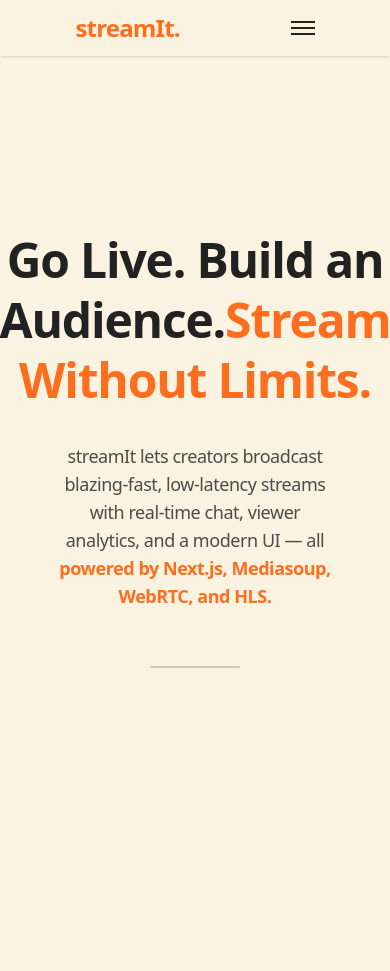
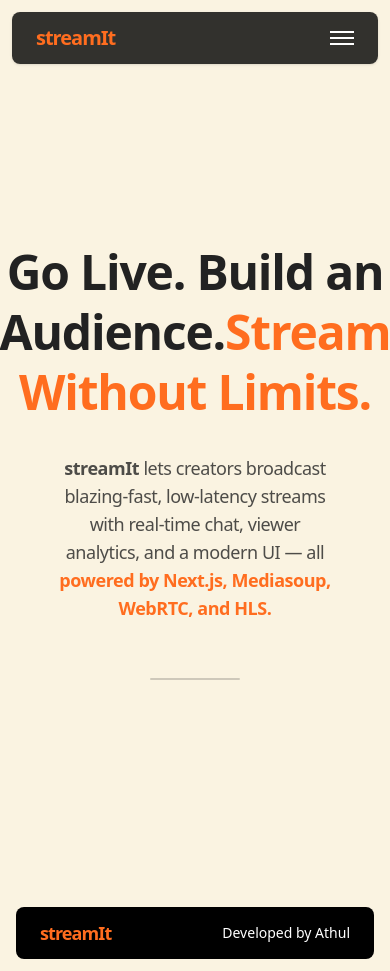
Before and after one commit to athulraj2027/streamIt, a Next.js app in the folder apps/frontend/: page / in a window 390 px wide. Before the commit the page ends 883 px from the top, so only its background shows below. Built offline with nearby package versions, Linux system fonts and the light colour scheme.

Commit message:
fix(ui): added footer, modified navbar

```diff
--- a/apps/frontend/app/(auth)/layout.tsx
+++ b/apps/frontend/app/(auth)/layout.tsx
@@ -1,3 +1,4 @@
+import Footer from "@/components/Footer";
 import Navbar from "@/components/Navbar";
 
 export default function AuthLayout({
@@ -11,6 +12,7 @@ export default function AuthLayout({
       <div className="flex min-h-screen justify-center items-center mt-10 bg-background text-foreground">
         {children}
       </div>
+      <Footer />
     </>
   );
 }
--- a/apps/frontend/app/page.tsx
+++ b/apps/frontend/app/page.tsx
@@ -1,4 +1,5 @@
 "use client";
+import Footer from "@/components/Footer";
 import HeroSection from "@/components/HomePage/hero";
 import Navbar from "@/components/Navbar";
 
@@ -7,6 +8,7 @@ export default function Home() {
     <>
       <Navbar />
       <HeroSection />
+      <Footer />
     </>
   );
 }
--- /dev/null
+++ b/apps/frontend/components/Footer.tsx
@@ -0,0 +1,16 @@
+import React from "react";
+
+const Footer = () => {
+  return (
+    <footer className="w-full px-4 py-3 ">
+      <div className="bg-black rounded-md h-[20%] flex justify-between items-center px-6 py-3">
+        <h1 className="text-[#FF6D1F] font-bold tracking-tighter text-lg">
+          streamIt
+        </h1>
+        <p className="text-white text-sm">Developed by Athul</p>
+      </div>
+    </footer>
+  );
+};
+
+export default Footer;
--- a/apps/frontend/components/HomePage/hero.tsx
+++ b/apps/frontend/components/HomePage/hero.tsx
@@ -10,8 +10,9 @@ const HeroSection = () => {
       </h1>
 
       <p className="text-lg sm:text-xl tracking-tight font-light text-[#222222]/80 mx-[10%] sm:w-[80%] md:w-[45%]">
-        streamIt lets creators broadcast blazing-fast, low-latency streams with
-        real-time chat, viewer analytics, and a modern UI — all
+        <span className="font-bold ">streamIt</span> lets creators
+        broadcast blazing-fast, low-latency streams with real-time chat, viewer
+        analytics, and a modern UI — all
         <span className="text-[#FF6D1F] font-bold">
           {" "}
           powered by Next.js, Mediasoup, WebRTC, and HLS.
--- a/apps/frontend/components/Navbar.tsx
+++ b/apps/frontend/components/Navbar.tsx
@@ -6,22 +6,21 @@ import { Button } from "./ui/button";
 const Navbar = () => {
   const [isMenuOpen, setIsMenuOpen] = useState(false);
 
-  const toggleMenu = () => {
-    setIsMenuOpen(!isMenuOpen);
-  };
-
   return (
-    <div className="fixed z-20 tracking-tighter top-0 sm:top-3 w-full  shadow-sm">
-      <div className="px-5 max-w-5xl mx-auto flex justify-around items-center p-3">
+    <div className="w-full px-4 pt-3">
+      <div className="fixed top-3 left-0 right-0 z-20">
+        <div className="max-w-5xl mx-3 md:mx-auto bg-black/80 rounded-md shadow-sm backdrop-blur-lg">
+          <div className="px-6 py-3 flex justify-between items-center tracking-tight">
+            {/* Logo */}
             <Link href={`/`}>
-          <h1 className="text-2xl font-extrabold text-[#FF6D1F] cursor-pointer hover:opacity-80 transition">
-            streamIt.
+              <h1 className="text-xl font-extrabold text-[#FF6D1F] cursor-pointer hover:opacity-80 transition tracking-tighter">
+                streamIt
               </h1>
             </Link>
 
             {/* Desktop Navigation */}
             <div className="hidden md:block">
-          <ul className="flex justify-around items-center gap-7 font-semibold text-[#222222]">
+              <ul className="flex items-center gap-6 font-medium text-white text-sm tracking-tight">
                 <li className="hover:text-[#FF6D1F] transition">
                   <Link href={`/`}>Home</Link>
                 </li>
@@ -34,12 +33,12 @@ const Navbar = () => {
             {/* Desktop Buttons */}
             <div className="hidden md:flex gap-3">
               <Link href="/sign-in">
-            <Button className="rounded-sm bg-[#222222] text-white hover:bg-[#444444] transition">
+                <Button className="rounded-sm bg-[#222222] text-white hover:bg-[#444444] transition text-sm px-4 py-1.5">
                   Sign in
                 </Button>
               </Link>
               <Link href="/sign-up">
-            <Button className="rounded-sm bg-[#FF6D1F] text-white hover:bg-[#e55f18] px-8 transition">
+                <Button className="rounded-sm bg-[#FF6D1F] text-white hover:bg-[#e55f18] transition text-sm px-5 py-1.5">
                   Sign up
                 </Button>
               </Link>
@@ -48,35 +47,35 @@ const Navbar = () => {
             {/* Mobile Menu Button */}
             <button
               className="md:hidden flex flex-col gap-1 w-6 h-6 justify-center items-center"
-          onClick={toggleMenu}
+              onClick={() => setIsMenuOpen(!isMenuOpen)}
               aria-label="Toggle menu"
             >
               <span
-            className={`w-full h-0.5 bg-[#222222] transition-all duration-300 ${
+                className={`w-full h-0.5 bg-white transition-all duration-300 ${
                   isMenuOpen ? "rotate-45 translate-y-1.5" : ""
                 }`}
-          ></span>
+              />
               <span
-            className={`w-full h-0.5 bg-[#222222] transition-all duration-300 ${
+                className={`w-full h-0.5 bg-white transition-all duration-300 ${
                   isMenuOpen ? "opacity-0" : ""
                 }`}
-          ></span>
+              />
               <span
-            className={`w-full h-0.5 bg-[#222222] transition-all duration-300 ${
+                className={`w-full h-0.5 bg-white transition-all duration-300 ${
                   isMenuOpen ? "-rotate-45 -translate-y-1.5" : ""
                 }`}
-          ></span>
+              />
             </button>
           </div>
 
           {/* Mobile Menu */}
           <div
-        className={`md:hidden overflow-hidden transition-all duration-300 ${
+            className={`md:hidden overflow-hidden mx-3 transition-all duration-300 ${
               isMenuOpen ? "max-h-96" : "max-h-0"
             }`}
           >
-        <div className="px-5 pb-5 bg-[#FAF3E1] border-t border-[#F5E7C6]">
-          <ul className="flex flex-col gap-4 mb-4 text-[#222222]">
+            <div className="px-6 pb-6 pt-4 bg-black/15 border-t border-[#222222] rounded-md mb-3">
+              <ul className="flex flex-col gap-4 mb-5 text-white text-sm tracking-tight">
                 <li className="hover:text-[#FF6D1F] transition">
                   <Link href={`/`} onClick={() => setIsMenuOpen(false)}>
                     Home
@@ -92,15 +91,17 @@ const Navbar = () => {
               {/* Mobile Buttons */}
               <div className="flex flex-col gap-3">
                 <Link href="/sign-in" onClick={() => setIsMenuOpen(false)}>
-              <Button className="rounded-sm bg-[#222222] text-white w-full hover:bg-[#444444]">
+                  <Button className="rounded-sm bg-[#222222] text-white w-full hover:bg-[#444444] text-sm py-2">
                     Sign in
                   </Button>
                 </Link>
                 <Link href="/sign-up" onClick={() => setIsMenuOpen(false)}>
-              <Button className="rounded-sm bg-[#FF6D1F] text-white w-full px-8 hover:bg-[#e55f18]">
+                  <Button className="rounded-sm bg-[#FF6D1F] text-white w-full hover:bg-[#e55f18] text-sm py-2">
                     Start for free
                   </Button>
                 </Link>
+              </div>
+            </div>
           </div>
         </div>
       </div>
```
Lines whose indentation alone changed are shown as unchanged.
